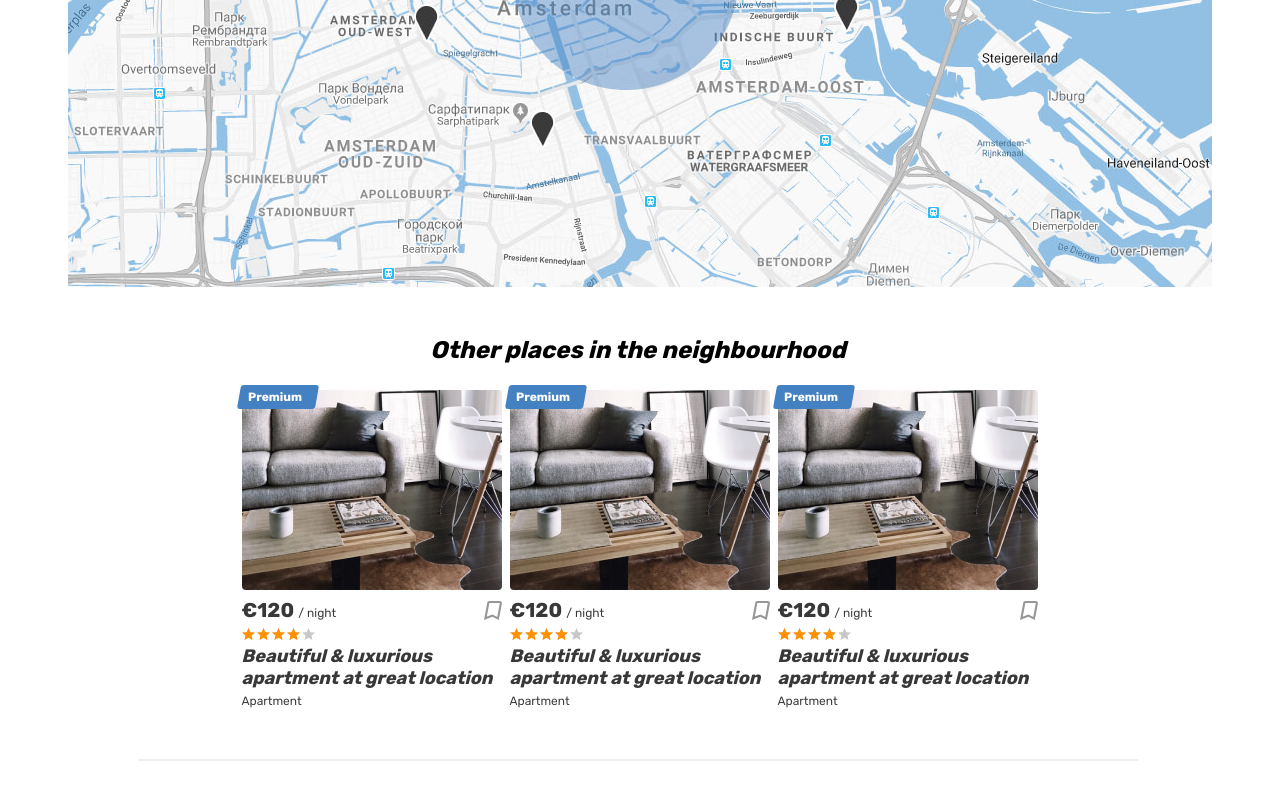
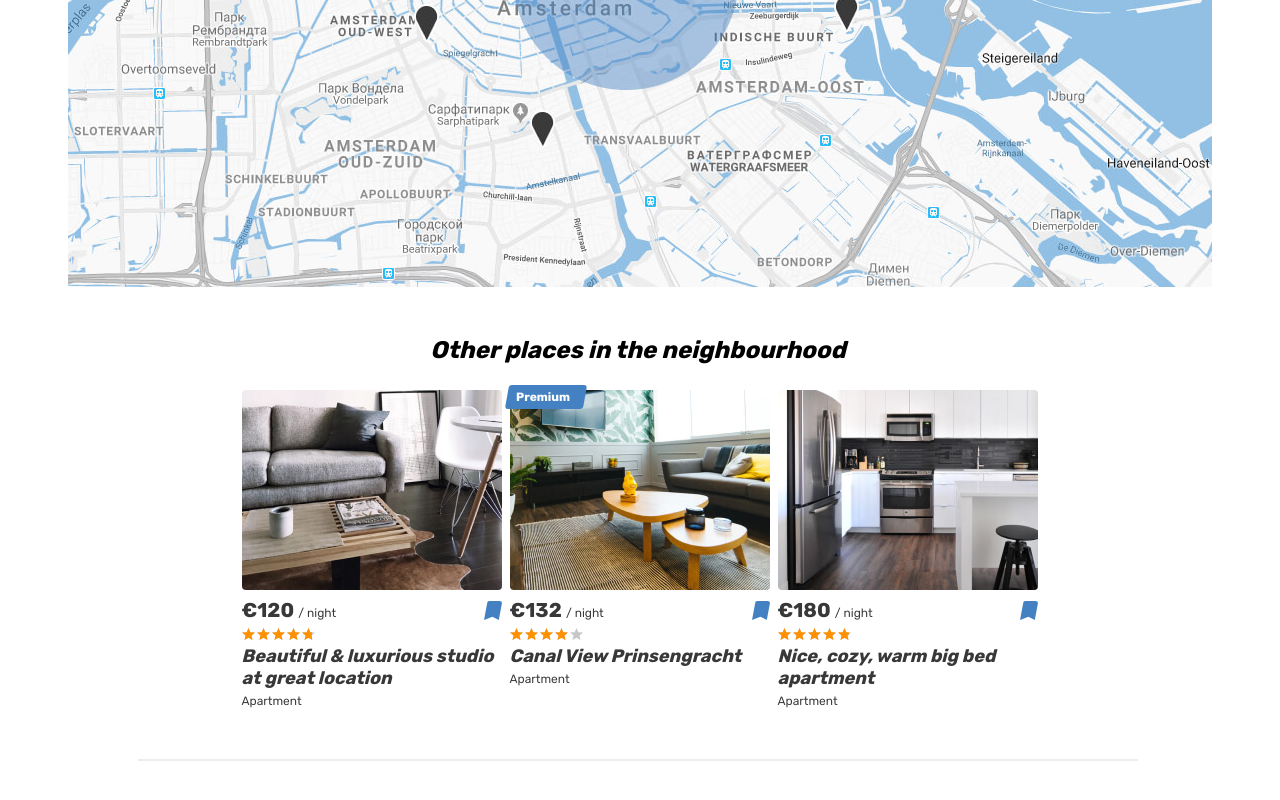
Before and after one commit to artsamoilov/235940-six-cities-9, a React (Create React App) app in the folder project/: page /offer/0 in a window 1280 px wide. Shown: the part 2250-3050 px from the top of the page. Built offline with nearby package versions, Linux system fonts and the light colour scheme.

Commit message:
добавляет компонент списка карточек

```diff
--- a/project/src/components/app/app.tsx
+++ b/project/src/components/app/app.tsx
@@ -1,5 +1,6 @@
 import {BrowserRouter, Route, Routes} from 'react-router-dom';
 import {AppRoute, AuthorizationStatus} from '../../const';
+import {OfferType} from '../../const';
 import MainPage from '../../pages/main-page/main-page';
 import PropertyPage from '../../pages/property-page/property-page';
 import FavoritesPage from '../../pages/favorites-page/favorites-page';
@@ -8,16 +9,16 @@ import NotFoundPage from '../../pages/not-found-page/not-found-page';
 import PrivateRoute from '../private-route/private-route';
 
 type PropsType = {
-  placesCount: number,
+  offers: OfferType[],
 }
 
-export default function App({placesCount}: PropsType): JSX.Element {
+export default function App({offers}: PropsType): JSX.Element {
   return (
     <BrowserRouter>
       <Routes>
         <Route
           path={AppRoute.Main}
-          element={<MainPage placesCount={placesCount} />}
+          element={<MainPage offers={offers}/>}
         />
         <Route
           path={AppRoute.SignIn}
@@ -33,7 +34,7 @@ export default function App({placesCount}: PropsType): JSX.Element {
         />
         <Route
           path={AppRoute.Room}
-          element={<PropertyPage />}
+          element={<PropertyPage offers={offers} />}
         />
         <Route
           path='*'
--- a/project/src/components/card/card.tsx
+++ b/project/src/components/card/card.tsx
@@ -1,23 +1,31 @@
 import {Link} from 'react-router-dom';
+import {OfferType} from '../../const';
 
-export default function Card(): JSX.Element {
+type PropsType = {
+  offer: OfferType,
+}
+
+const MAX_RATING: number = 5;
+const MAX_PERCENT: number = 100;
+
+const getRatingPercent = (rating: number): number => rating / MAX_RATING * MAX_PERCENT;
+
+export default function Card({offer}: PropsType): JSX.Element {
   return (
     <article className='cities__place-card place-card'>
-      <div className='place-card__mark'>
-        <span>Premium</span>
-      </div>
+      {offer.isPremium || <div className='place-card__mark'><span>Premium</span></div>}
       <div className='cities__image-wrapper place-card__image-wrapper'>
-        <Link to='/offer/1'>
-          <img className='place-card__image' src='img/apartment-01.jpg' width='260' height='200' alt='Place image' />
+        <Link to={`/offer/${offer.id}`}>
+          <img className='place-card__image' src={offer.previewImage} width='260' height='200' alt={`${offer.title} image`} />
         </Link>
       </div>
       <div className='place-card__info'>
         <div className='place-card__price-wrapper'>
           <div className='place-card__price'>
-            <b className='place-card__price-value'>&euro;120&nbsp;</b>
+            <b className='place-card__price-value'>&euro;{offer.price}&nbsp;</b>
             <span className='place-card__price-text'>&#47;&nbsp;night</span>
           </div>
-          <button className='place-card__bookmark-button button' type='button'>
+          <button className={`place-card__bookmark-button ${offer.isFavorite || 'place-card__bookmark-button--active'} button`} type='button'>
             <svg className='place-card__bookmark-icon' width='18' height='19'>
               <use xlinkHref='#icon-bookmark' />
             </svg>
@@ -26,14 +34,14 @@ export default function Card(): JSX.Element {
         </div>
         <div className='place-card__rating rating'>
           <div className='place-card__stars rating__stars'>
-            <span style={{width: '80%'}} />
+            <span style={{width: `${getRatingPercent(offer.rating)}%`}} />
             <span className='visually-hidden'>Rating</span>
           </div>
         </div>
         <h2 className='place-card__name'>
-          <Link to='/offer/1'>Beautiful &amp; luxurious apartment at great location</Link>
+          <Link to={`/offer/${offer.id}`}>{offer.title}</Link>
         </h2>
-        <p className='place-card__type'>Apartment</p>
+        <p className='place-card__type' style={{textTransform: 'capitalize'}}>{`${offer.type}`}</p>
       </div>
     </article>
   );
--- /dev/null
+++ b/project/src/components/cards-list/cards-list.tsx
@@ -0,0 +1,14 @@
+import {OfferType} from '../../const';
+import Card from '../card/card';
+
+type PropsType = {
+  offers: OfferType[],
+}
+
+export default function CardsList({offers}: PropsType): JSX.Element {
+  return (
+    <>
+      {offers.map((offer: OfferType): JSX.Element => <Card key={offer.id} offer={offer}/>)}
+    </>
+  );
+}
--- a/project/src/const.ts
+++ b/project/src/const.ts
@@ -10,3 +10,51 @@ export enum AuthorizationStatus {
   NoAuth = 'NO_AUTH',
   Unknown = 'UNKNOWN',
 }
+
+export type OfferType = {
+  bedrooms: number,
+  city: {
+    location: {
+      latitude: number,
+      longitude: number,
+      zoom: number,
+    },
+    name: string,
+  },
+  description: string,
+  goods: string[],
+  host: {
+    avatarUrl: string,
+    id: number,
+    isPro: boolean,
+    name: string,
+  },
+  id: number,
+  images: string[],
+  isFavorite: boolean,
+  isPremium: boolean,
+  location: {
+    latitude: number,
+    longitude: number,
+    zoom: number,
+  },
+  maxAdults: number,
+  previewImage: string,
+  price: number,
+  rating: number,
+  title: string,
+  type: string,
+}
+
+export type ReviewType = {
+  comment: string,
+  date: string,
+  id: number,
+  rating: number,
+  user: {
+    avatarUrl: string,
+    id: number,
+    isPro: boolean,
+    name: string,
+  },
+}
--- a/project/src/index.tsx
+++ b/project/src/index.tsx
@@ -1,13 +1,10 @@
 import React from 'react';
 import ReactDOM from 'react-dom';
 import App from './components/app/app';
-
-const Setting = {
-  PLACES_COUNT: 123,
-};
+import {Offers} from './mocks/offers';
 
 ReactDOM.render(
   <React.StrictMode>
-    <App placesCount={Setting.PLACES_COUNT}/>
+    <App offers={Offers}/>
   </React.StrictMode>,
   document.getElementById('root'));
--- a/project/src/pages/main-page/main-page.tsx
+++ b/project/src/pages/main-page/main-page.tsx
@@ -1,13 +1,14 @@
-import Card from '../../components/card/card';
+import {OfferType} from '../../const';
 import Tabs from '../../components/tabs/tabs';
 import Header from '../../components/header/header';
 import Navigation from '../../components/navigation/navigation';
+import CardsList from '../../components/cards-list/cards-list';
 
 type PropsType = {
-  placesCount: number;
+  offers: OfferType[],
 }
 
-export default function MainPage({placesCount}: PropsType): JSX.Element {
+export default function MainPage({offers}: PropsType): JSX.Element {
   return (
     <div className='page page--gray page--main'>
       <Header>
@@ -21,7 +22,7 @@ export default function MainPage({placesCount}: PropsType): JSX.Element {
           <div className='cities__places-container container'>
             <section className='cities__places places'>
               <h2 className='visually-hidden'>Places</h2>
-              <b className='places__found'>{placesCount} places to stay in Amsterdam</b>
+              <b className='places__found'>{offers.length} places to stay in Amsterdam</b>
               <form className='places__sorting' action='#' method='get'>
                 <span className='places__sorting-caption'>Sort by</span>
                 <span className='places__sorting-type' tabIndex={0}>
@@ -38,11 +39,7 @@ export default function MainPage({placesCount}: PropsType): JSX.Element {
                 </ul>
               </form>
               <div className='cities__places-list places__list tabs__content'>
-                <Card />
-                <Card />
-                <Card />
-                <Card />
-                <Card />
+                <CardsList offers={offers} />
               </div>
             </section>
             <div className='cities__right-section'>
--- a/project/src/pages/property-page/property-page.tsx
+++ b/project/src/pages/property-page/property-page.tsx
@@ -1,8 +1,14 @@
+import {useLocation} from 'react-router-dom';
+import {OfferType} from '../../const';
 import Navigation from '../../components/navigation/navigation';
-import Card from '../../components/card/card';
 import Header from '../../components/header/header';
+import CardsList from '../../components/cards-list/cards-list';
 
-export default function PropertyPage(): JSX.Element {
+type PropsType = {
+  offers: OfferType[],
+}
+
+export default function PropertyPage({offers}: PropsType): JSX.Element {
   return (
     <div className='page'>
       <Header>
@@ -179,9 +185,7 @@ export default function PropertyPage(): JSX.Element {
           <section className='near-places places'>
             <h2 className='near-places__title'>Other places in the neighbourhood</h2>
             <div className='near-places__list places__list'>
-              <Card />
-              <Card />
-              <Card />
+              <CardsList offers={offers.filter((offer) => offer.id !== +useLocation().pathname.split('/')[2]).slice(0, 3)} />
             </div>
           </section>
         </div>
```
Also changed, not shown: project/src/mocks/offers.ts (+28 -28 lines), project/src/mocks/reviews.ts (+8 -8 lines), 1 other file (tests, documents, lock files or other folders).
